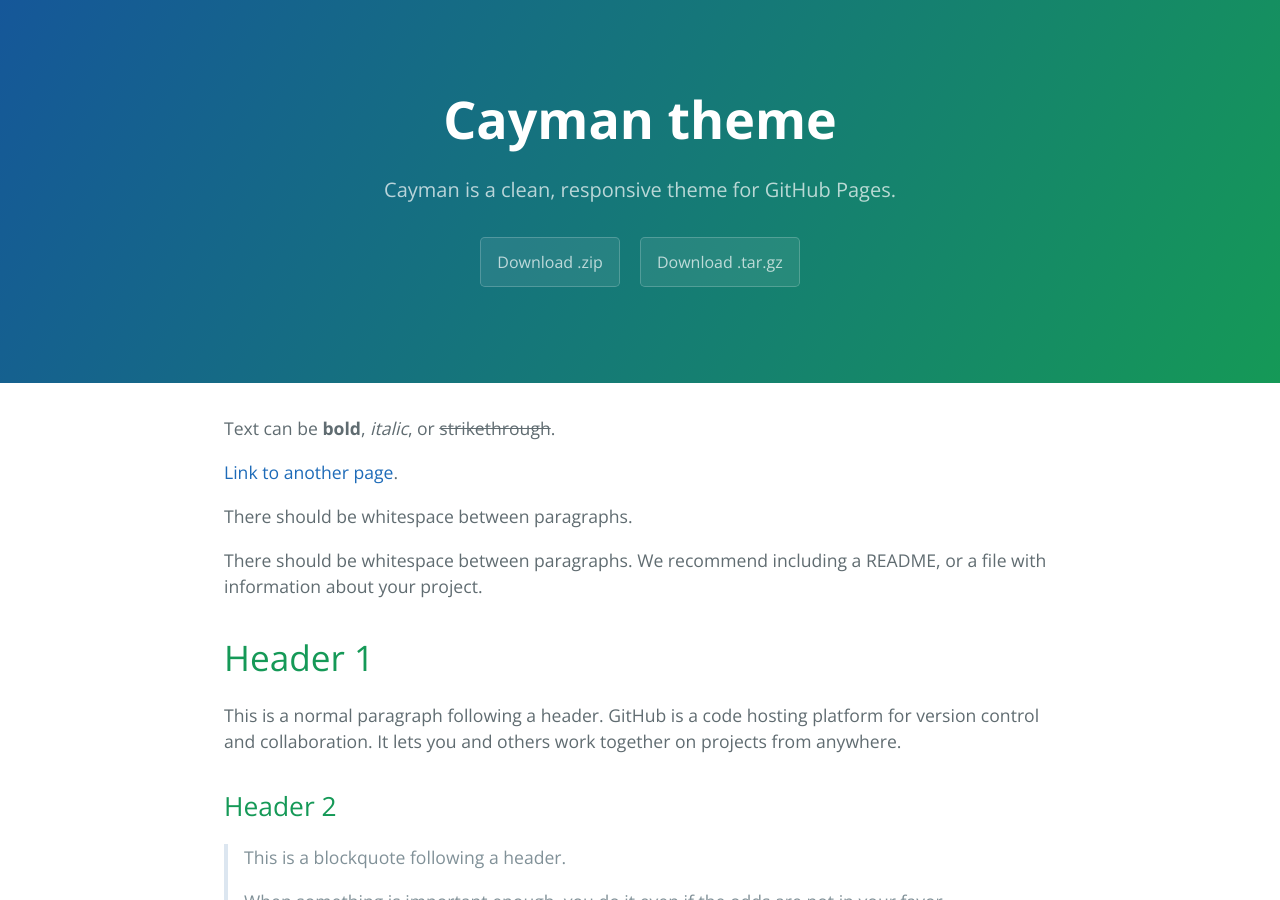
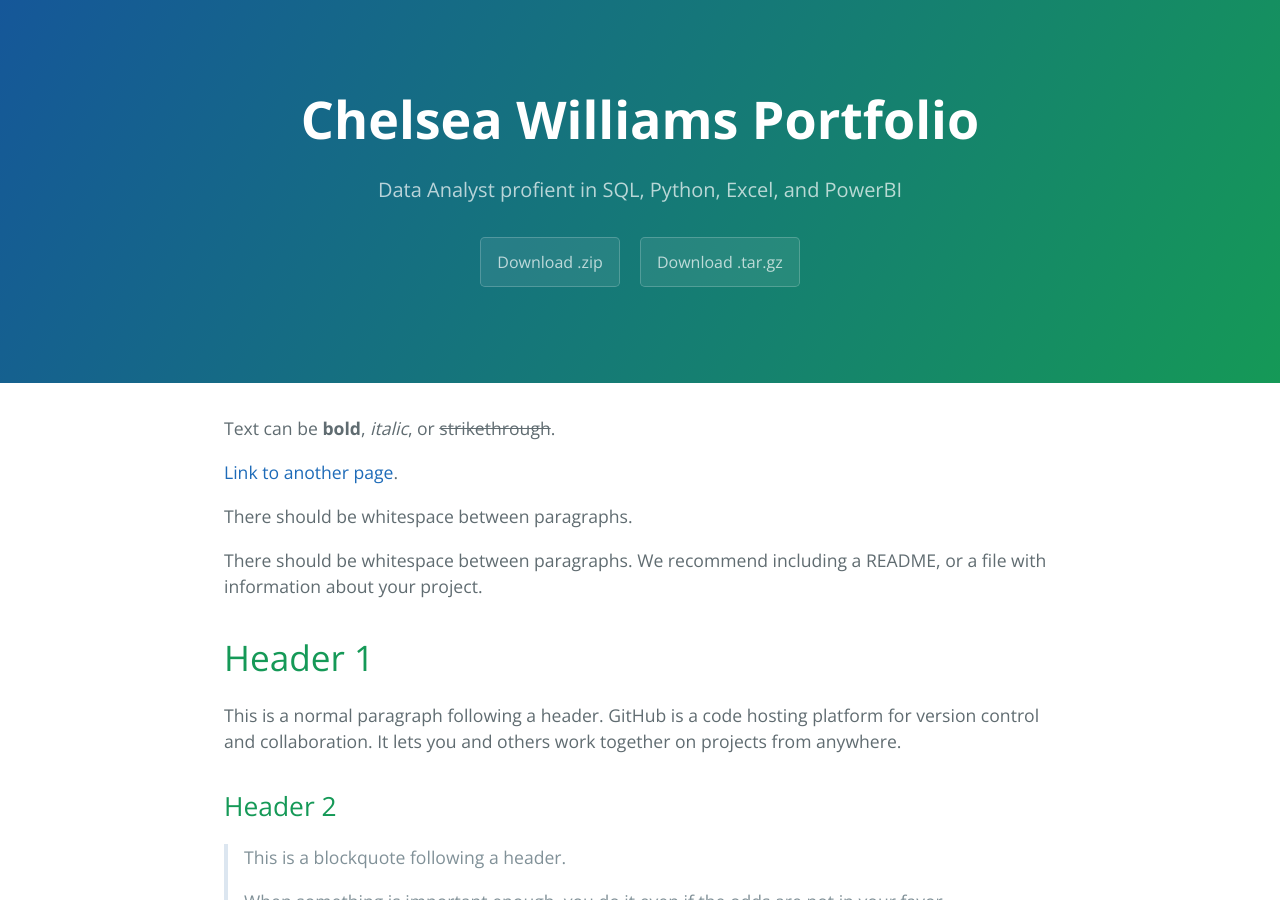
Before and after one commit to cwilliams1023/cwilliams1023.github.io, a Jekyll site: the page built from index.md, in a window 1280 px wide and 900 px high. Built offline with Jekyll 4.4.1, drawn with Linux system fonts in a browser that asks for light colours.

Commit message:
Update _config.yml

```diff
--- a/_config.yml
+++ b/_config.yml
@@ -1,5 +1,5 @@
-title: Cayman theme
-description: Cayman is a clean, responsive theme for GitHub Pages.
+title: Chelsea Williams Portfolio
+description: Data Analyst profient in SQL, Python, Excel, and PowerBI
 show_downloads: true
 google_analytics:
 theme: jekyll-theme-cayman
```
